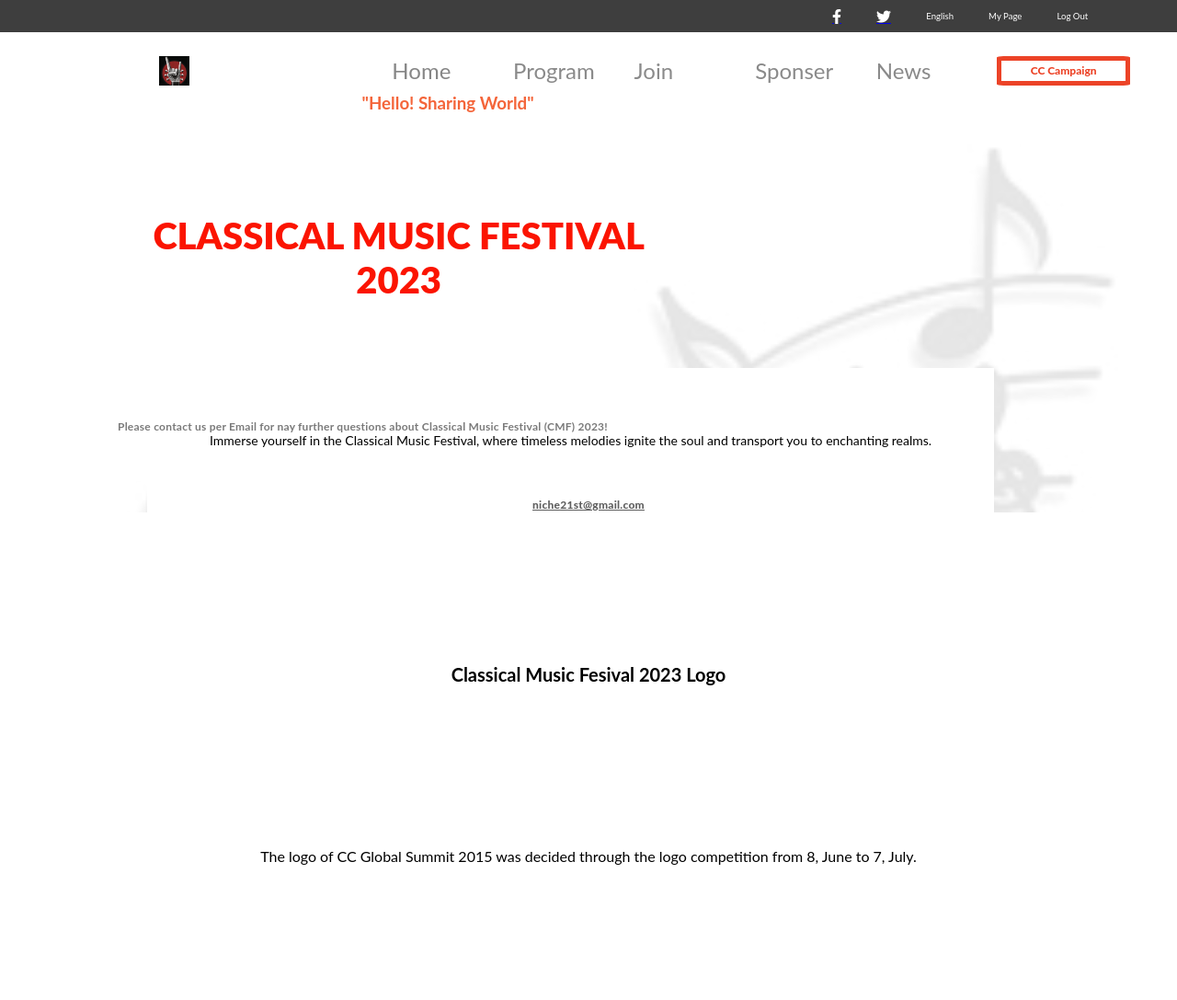
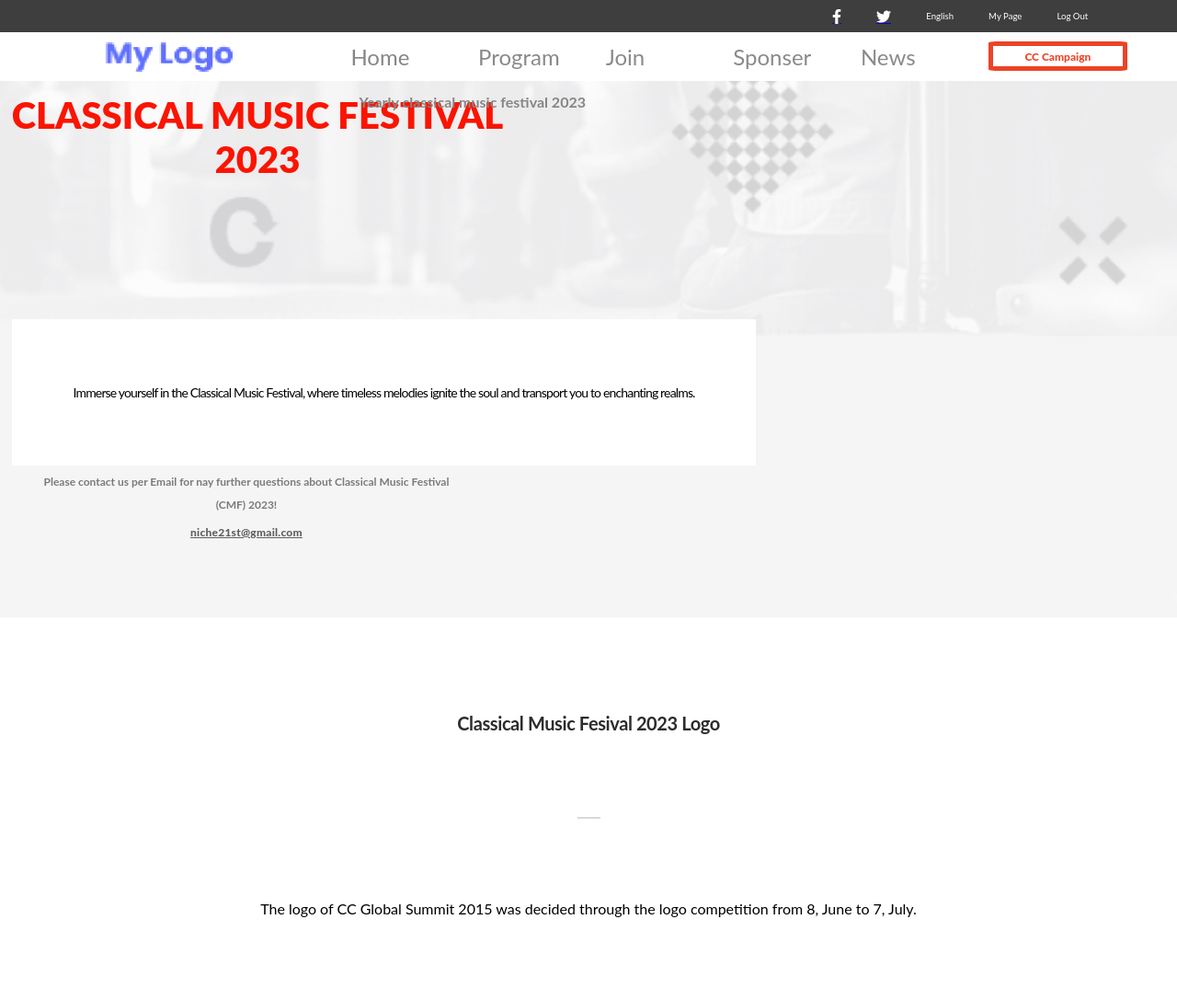
Before and after one commit to HossainAraf/Classical-Music-Festival, a website: page about.html in a window 1280 px wide. Shown: the top 1087 px of the page at 92% size. Drawn offline with Linux system fonts and the light colour scheme.

Commit message:
Update background image positin for header

```diff
--- a/about.css
+++ b/about.css
@@ -1,8 +1,7 @@
 
 #intro {
-  background-color: #fff;
   text-align: center;
-  padding: 5%;
+  padding: 1%;
 }
 
 .footer-heading h3 {
@@ -12,32 +11,35 @@
 }
 
 #intro h3 {
-  position: absolute;
-  top: 11%;
   padding: 1% 18%;
+}
+
+#intro h5 {
+  display: none;
 }
 
 #intro p {
   background-color: #fff;
   text-align: center;
   padding: 5%;
+  font-size: 14px;
+  font-weight: 400;
+  line-height: 25px;
+  letter-spacing: -0.06em;
 }
 
 #intro h6 {
-  position: absolute;
-  top: 55%;
   padding: 1% 5%;
   font-weight: 700;
   font-size: 12px;
   color: #7a7a7a;
-  line-height: 22px;
-  letter-spacing: 0.02em;
+  line-height: 25px;
+  letter-spacing: 0;
+  text-align: center;
 }
 
 #intro a {
-  padding: 5%;
-  position: absolute;
-  top: 59%;
+  padding: 0;
   background-color: transparent;
   align-self: center;
   font-size: 12px;
@@ -46,6 +48,7 @@
   letter-spacing: 0.02em;
   text-align: center;
   color: #5f5f5f;
+  margin-bottom: 33%;
 }
 
 .logo-wrapper,
@@ -76,6 +79,11 @@
 #previous-work h3 {
   font-size: 20px;
   padding: 7% 7%;
+  font-weight: 700;
+  line-height: 28px;
+  letter-spacing: -0.02em;
+  text-align: center;
+  color: #2c2c2c;
 }
 
 #logo-intro p,
@@ -137,3 +145,16 @@
 .fa-dash {
   color: #f7f7f7;
 }
+
+@media only screen and (min-width: 768px) {
+  #intro h5 {
+    display: flex;
+    position: absolute;
+    top: 11%;
+    padding: 1% 18%;
+  }
+
+  #intro h3 {
+    display: none;
+  }
+}
--- a/about.html
+++ b/about.html
@@ -22,7 +22,7 @@
     <i class="fa-solid fa-xmark" style="color: #2a2d10;"></i>    <!-- navbar -->
     <nav class="flex-row">
       <div id="logo">
-      <img src="img/logo.jpg" alt="logo">
+      <img src="img/logo-2.png" alt="logo">
       </div>
         <ul id="menu" class="flex-row">
           <li><a href="index.html">Home</a></li>
@@ -32,23 +32,27 @@
           <li>News</li>
           <button>CC Campaign</button>
         </ul>
+    </nav>
+    <section id="intro" class="flex-col">
+      <div class="flex-col">
+        <h3>"Hello! Sharing World"</h3>
+        <h5>Yearly classical music festival 2023</h5>
+        <h1>CLASSICAL MUSIC FESTIVAL <br> 2023</h1>
+      </div>
+      <p>Immerse yourself in the Classical Music Festival, where timeless melodies ignite the soul and transport you to enchanting realms.</p>
+      <div class="flex-col">
+        <h6>Please contact us per Email for nay further questions about Classical Music Festival (CMF) 2023!</h6>
+        <a href="niche21st@gmail.com">niche21st@gmail.com</a>
+      </div>
 
-    </nav>
+    </section>
   </header>
   <main>
-  <section id="intro" class="flex-col">
-    <div class="background"></div>
-      <h3>"Hello! Sharing World"</h3>
-      <h1>CLASSICAL MUSIC FESTIVAL <br> 2023</h1>
-    <p>Immerse yourself in the Classical Music Festival, where timeless melodies ignite the soul and transport you to enchanting realms.</p>
-    <h6>Please contact us per Email for nay further questions about Classical Music Festival (CMF) 2023!</h6>
-    <a href="niche21st@gmail.com">niche21st@gmail.com</a>
-  </section>
   <!-- Main program  -->
   <section id="logo-intro-wrapper" class="flex-col">
     <div class="logo-intro flex-col" id="logo-intro">
       <h3>Classical Music Fesival 2023 Logo</h3>
-      <i class="fa-solid fa-horizontal-rule"></i>
+      <img src="img/underline2.png" alt="line">
       <p>The logo of CC Global Summit 2015 was decided through the logo competition from 8, June to 7, July.</p>
     </div>
     <div class="logo-intro flex-row logo-wrapper">
@@ -58,7 +62,7 @@
   <section id="previous-work-wrapper">
     <div class="previous-work flex-col" id="previous-work">
       <h3>See the past music fesivals</h3>
-      <i class="fa-solid fa-horizontal-rule"></i>
+      <img src="img/underline2.png" alt="line">
       <p>See the past two classical music festival held in kolkata and Dhaka in 2021 & 2022.</p>
     </div>
     <div class="previious-work flex-row img-wrapper">
--- a/style.css
+++ b/style.css
@@ -18,8 +18,12 @@
   flex-direction: column;
 }
 
-/* header {
-} */
+header {
+  background-image: url('img/Mobile-headline.png');
+  background-repeat: no-repeat;
+  background-position: left 0 top 0;
+  background-size: contain;
+}
 #header-top {
   display: none;
 }
@@ -91,24 +95,21 @@ nav button {
 }
 
 #intro {
-  padding-top: 0;
-  padding-bottom: 13%;
-  padding-left: 3%;
+  display: flex;
+  justify-content: space-around;
+  align-items: flex-start;
+  height: 558px;
+  padding-left: 5%;
+  padding-top: 1%;
 }
 
 #intro h3 {
   color: #f4653a;
-  position: absolute;
-  top: 12%;
-  left: 7%;
 }
 
 #intro h1 {
   color: #fb1401;
   font-weight: 900;
-  position: absolute;
-  top: 15%;
-  left: 9%;
   background: transparent;
 }
 
@@ -122,23 +123,18 @@ nav button {
 }
 
 #intro p {
-  position: absolute;
-  top: 31%;
-  left: 9%;
   border: 4px solid #fff;
   line-height: 152%;
   padding-right: 1%;
   margin-right: 2.5%;
   font-size: 14px;
   color: #000;
+  margin-top: 12%;
 }
 
 #intro h2 {
   color: #515151;
   font-weight: 790;
-  position: absolute;
-  top: 50%;
-  left: 9%;
   font-family: "Gothic A1", sans-serif;
   font-size: 20px;
   letter-spacing: -0.08em;
@@ -147,9 +143,6 @@ nav button {
 
 #intro h5 {
   font-weight: bolder;
-  position: absolute;
-  top: 55%;
-  left: 9%;
   color: #868686;
   font-size: 13px;
 }
@@ -360,6 +353,9 @@ footer {
 }
 
 @media only screen and (min-width: 768px) {
+  header {
+    background-size: cover;
+  }
   #header-top {
     display: flex;
     justify-content: flex-end;
@@ -390,9 +386,10 @@ footer {
 
   nav {
     display: flex;
-    padding-left: 5%;
-    padding-top: 2%;
-    max-height: 2rem;
+    /* padding-left: 5%; */
+    /* padding-top: 2%; */
+    background-color: #fff;
+    align-items: center;
   }
 
   #logo {
@@ -433,6 +430,13 @@ footer {
     align-items: center;
     justify-content: center;
   }
+
+  #intro {
+    background-size: cover;
+    padding-left: 12%;
+    padding-top: 8%;
+    padding-right: 30%;
+}
 
   #intro h3 {
     top: 25%;
```
Also changed, not shown: index.html (+12 -9 lines), img/Mobile-headline.png (added), img/back.jpg (renamed from img/header_back.jpg).
